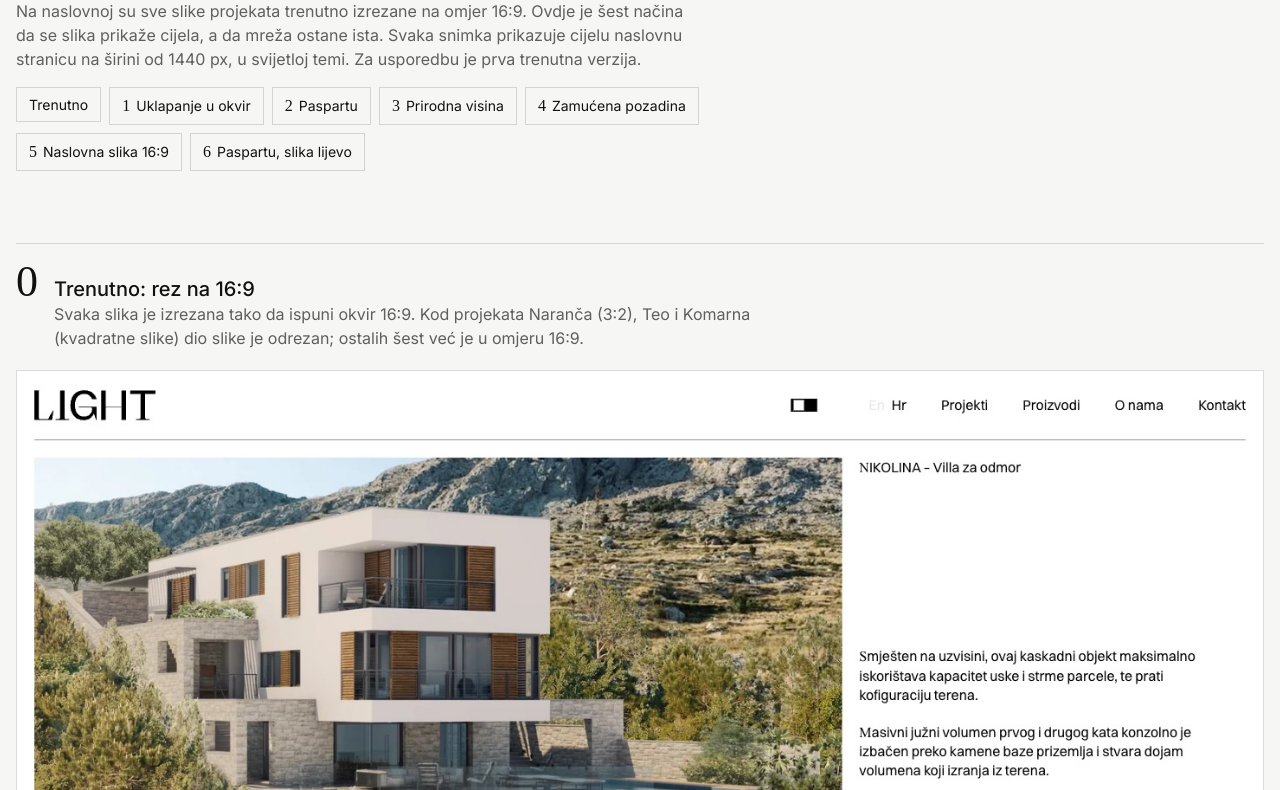
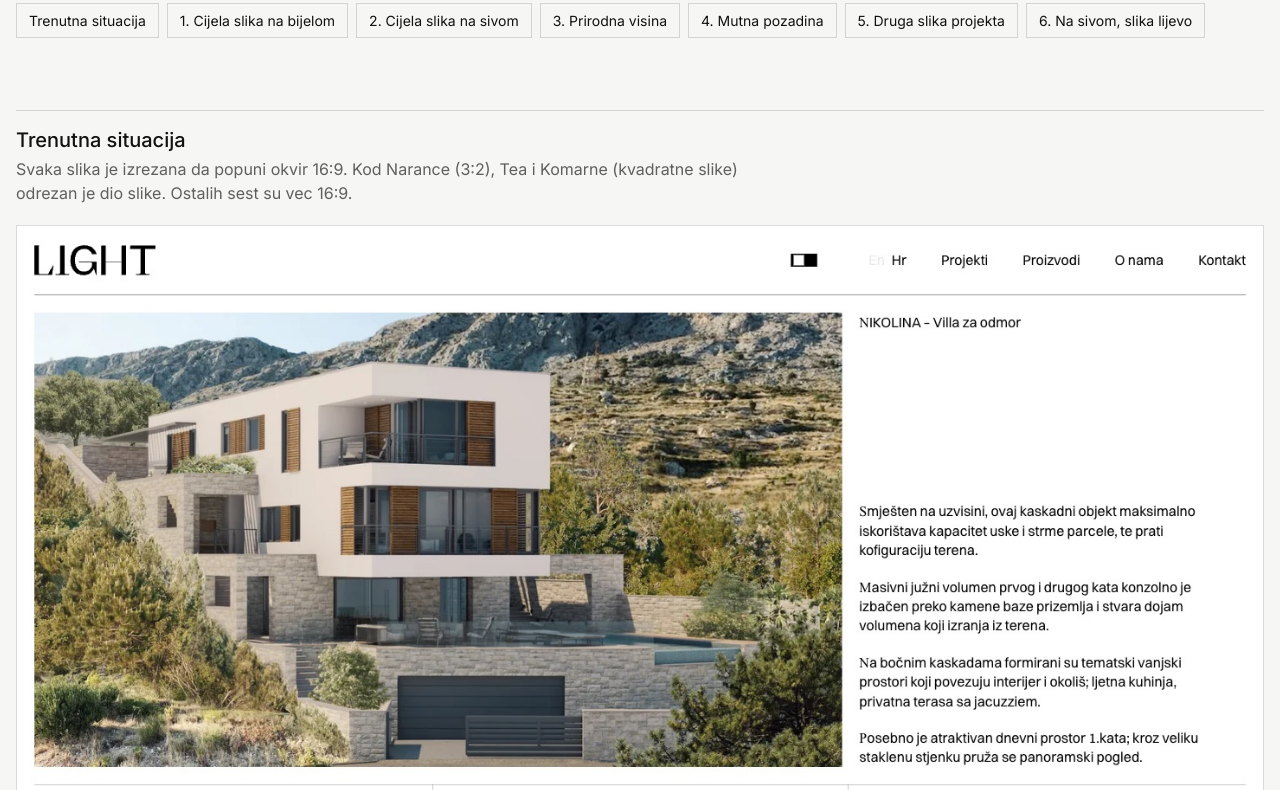
Before and after one commit to netopolit/light-pregled-slika, a plain HTML site: page index.html in a window 1280 px wide. Shown: the part 106-896 px from the top of the page. Drawn offline with Linux system fonts and the light colour scheme.

Commit message:
Novi tekst i nazivi opcija

```diff
--- a/index.html
+++ b/index.html
@@ -4,7 +4,7 @@
 <meta charset="utf-8">
 <meta name="viewport" content="width=device-width, initial-scale=1">
 <meta name="robots" content="noindex, nofollow">
-<title>Light – prikaz slika na naslovnoj</title>
+<title>Light - slike na naslovnoj</title>
 <link rel="preconnect" href="https://fonts.googleapis.com">
 <link rel="preconnect" href="https://fonts.gstatic.com" crossorigin>
 <link rel="stylesheet" href="https://fonts.googleapis.com/css2?family=Inter:wght@400;500&display=swap">
@@ -16,7 +16,6 @@
     --line: rgba(0, 0, 0, 0.14);
     --frame: #ffffff;
     --font-body: 'Inter', system-ui, -apple-system, 'Segoe UI', sans-serif;
-    --font-num: 'Times New Roman', Times, serif;
     color-scheme: light;
   }
   @media (prefers-color-scheme: dark) {
@@ -54,8 +53,7 @@
 
   header {
     display: grid;
-    gap: 16px;
-    max-width: 68ch;
+    gap: 20px;
   }
   h1 {
     font-size: clamp(26px, 4vw, 36px);
@@ -64,7 +62,6 @@
     letter-spacing: -0.01em;
     text-wrap: balance;
   }
-  header p { color: var(--muted); }
 
   nav ol {
     list-style: none;
@@ -74,9 +71,7 @@
     gap: 8px;
   }
   nav a {
-    display: inline-flex;
-    align-items: baseline;
-    gap: 6px;
+    display: inline-block;
     padding: 6px 12px;
     border: 1px solid var(--line);
     color: var(--fg);
@@ -85,7 +80,6 @@
   }
   nav a:hover { border-color: var(--fg); }
   nav a:focus-visible { outline: 2px solid var(--fg); outline-offset: 2px; }
-  nav .num { font-family: var(--font-num); font-size: 16px; }
 
   figure {
     display: grid;
@@ -94,18 +88,9 @@
   }
   figcaption {
     display: grid;
-    grid-template-columns: auto 1fr;
-    column-gap: 16px;
-    align-items: baseline;
+    gap: 4px;
     border-top: 1px solid var(--line);
     padding-top: 16px;
-  }
-  figcaption .num {
-    font-family: var(--font-num);
-    font-size: 44px;
-    line-height: 1;
-    grid-row: span 2;
-    min-width: 1ch;
   }
   figcaption h2 {
     font-size: 20px;
@@ -115,7 +100,6 @@
   figcaption p {
     color: var(--muted);
     max-width: 72ch;
-    min-width: 0;
   }
 
   .shot {
@@ -129,101 +113,83 @@
     height: auto;
   }
 
-  footer {
-    color: var(--muted);
-    font-size: 14px;
-    border-top: 1px solid var(--line);
-    padding-top: 16px;
-  }
-
   @media (max-width: 600px) {
     .page { gap: 48px; padding-block: 32px 56px; }
-    figcaption .num { font-size: 34px; }
   }
 </style>
 </head>
 <body>
 <main class="page">
   <header>
-    <h1>Naslovna: cijele slike u mreži projekata</h1>
-    <p>Na naslovnoj su sve slike projekata trenutno izrezane na omjer 16:9. Ovdje je šest načina da se slika prikaže cijela, a da mreža ostane ista. Svaka snimka prikazuje cijelu naslovnu stranicu na širini od 1440&nbsp;px, u svijetloj temi. Za usporedbu je prva trenutna verzija.</p>
+    <h1>Naslovna stranica: kako prikazati cijele slike</h1>
     <nav aria-label="Opcije">
       <ol>
-        <li><a href="#trenutno">Trenutno</a></li>
-        <li><a href="#opcija-1"><span class="num">1</span> Uklapanje u okvir</a></li>
-        <li><a href="#opcija-2"><span class="num">2</span> Paspartu</a></li>
-        <li><a href="#opcija-3"><span class="num">3</span> Prirodna visina</a></li>
-        <li><a href="#opcija-4"><span class="num">4</span> Zamućena pozadina</a></li>
-        <li><a href="#opcija-5"><span class="num">5</span> Naslovna slika 16:9</a></li>
-        <li><a href="#opcija-6"><span class="num">6</span> Paspartu, slika lijevo</a></li>
+        <li><a href="#trenutna-situacija">Trenutna situacija</a></li>
+        <li><a href="#opcija-1">1. Cijela slika na bijelom</a></li>
+        <li><a href="#opcija-2">2. Cijela slika na sivom</a></li>
+        <li><a href="#opcija-3">3. Prirodna visina</a></li>
+        <li><a href="#opcija-4">4. Mutna pozadina</a></li>
+        <li><a href="#opcija-5">5. Druga slika projekta</a></li>
+        <li><a href="#opcija-6">6. Na sivom, slika lijevo</a></li>
       </ol>
     </nav>
   </header>
 
-  <figure id="trenutno">
+  <figure id="trenutna-situacija">
     <figcaption>
-      <span class="num">0</span>
-      <h2>Trenutno: rez na 16:9</h2>
-      <p>Svaka slika je izrezana tako da ispuni okvir 16:9. Kod projekata Naranča (3:2), Teo i Komarna (kvadratne slike) dio slike je odrezan; ostalih šest već je u omjeru 16:9.</p>
+      <h2>Trenutna situacija</h2>
+      <p>Svaka slika je izrezana da popuni okvir 16:9. Kod Narance (3:2), Tea i Komarne (kvadratne slike) odrezan je dio slike. Ostalih sest su vec 16:9.</p>
     </figcaption>
-    <div class="shot"><img src="slike/0-trenutno.jpg" width="1440" height="1853" alt="Naslovna danas: sve slike projekata izrezane na 16:9"></div>
+    <div class="shot"><img src="slike/0-trenutna-situacija.jpg" width="1440" height="1853" alt="Naslovna stranica sada: sve slike izrezane na 16:9"></div>
   </figure>
 
   <figure id="opcija-1">
     <figcaption>
-      <span class="num">1</span>
-      <h2>Uklapanje u okvir</h2>
-      <p>Okvir 16:9 ostaje, a cijela slika se uklapa u njega, centrirana. Prazan prostor oko slike je boja pozadine stranice.</p>
+      <h2>1. Cijela slika na bijelom</h2>
+      <p>Okvir 16:9 ostaje, a slika se smanji da stane cijela, na sredini. Ostatak okvira je bijel, kao pozadina stranice.</p>
     </figcaption>
-    <div class="shot"><img src="slike/1-uklapanje.jpg" width="1440" height="1853" alt="Opcija 1: cijele slike centrirane u okvirima 16:9 na bijeloj pozadini" loading="lazy"></div>
+    <div class="shot"><img src="slike/1-na-bijelom.jpg" width="1440" height="1853" alt="Cijele slike na sredini bijelog okvira 16:9" loading="lazy"></div>
   </figure>
 
   <figure id="opcija-2">
     <figcaption>
-      <span class="num">2</span>
-      <h2>Paspartu</h2>
-      <p>Okvir 16:9 postaje svijetlosivi paspartu s rubom od 20&nbsp;px, a cijela slika stoji centrirana unutar njega. Paspartu imaju sve slike, pa okviri djeluju ujednačeno.</p>
+      <h2>2. Cijela slika na sivom</h2>
+      <p>Isto kao 1, ali je okvir svijetlosiv i oko slike je rub od 20 px. Sve slike imaju taj sivi okvir, pa izgledaju ujednaceno.</p>
     </figcaption>
-    <div class="shot"><img src="slike/2-paspartu.jpg" width="1440" height="1853" alt="Opcija 2: cijele slike centrirane na svijetlosivom paspartuu 16:9" loading="lazy"></div>
+    <div class="shot"><img src="slike/2-na-sivom.jpg" width="1440" height="1853" alt="Cijele slike na sredini svijetlosivog okvira 16:9" loading="lazy"></div>
   </figure>
 
   <figure id="opcija-3">
     <figcaption>
-      <span class="num">3</span>
-      <h2>Prirodna visina</h2>
-      <p>Bez fiksnog okvira: svaka slika zadržava svoj omjer. Najviša slika određuje visinu reda, a slike i naslovi poravnati su uz dno reda. Okomite i vodoravne linije mreže ostaju na mjestu.</p>
+      <h2>3. Prirodna visina</h2>
+      <p>Nema fiksnog okvira, svaka slika ima svoj omjer. Visina reda ide po najvisoj slici, a slike i nazivi su poravnati na dnu reda. Linije mreze ostaju gdje jesu.</p>
     </figcaption>
-    <div class="shot"><img src="slike/3-prirodna-visina.jpg" width="1440" height="2096" alt="Opcija 3: slike u izvornom omjeru, poravnate uz dno svakog reda" loading="lazy"></div>
+    <div class="shot"><img src="slike/3-prirodna-visina.jpg" width="1440" height="2096" alt="Slike u svom omjeru, poravnate na dnu svakog reda" loading="lazy"></div>
   </figure>
 
   <figure id="opcija-4">
     <figcaption>
-      <span class="num">4</span>
-      <h2>Zamućena pozadina</h2>
-      <p>Cijela slika stoji centrirana u okviru 16:9, a prazne strane popunjava zamućena, uvećana kopija iste slike. Ne učitava se nijedna dodatna datoteka.</p>
+      <h2>4. Mutna pozadina</h2>
+      <p>Cijela slika je na sredini okvira 16:9, a prazne strane popunjava ista slika, uvecana i zamucena.</p>
     </figcaption>
-    <div class="shot"><img src="slike/4-zamucena-pozadina.jpg" width="1440" height="1853" alt="Opcija 4: cijele slike preko zamućene kopije koja ispunjava okvir 16:9" loading="lazy"></div>
+    <div class="shot"><img src="slike/4-mutna-pozadina.jpg" width="1440" height="1853" alt="Cijele slike preko zamucene kopije iste slike u okviru 16:9" loading="lazy"></div>
   </figure>
 
   <figure id="opcija-5">
     <figcaption>
-      <span class="num">5</span>
-      <h2>Naslovna slika 16:9</h2>
-      <p>Raspored se ne mijenja. Naslovna slika svakog projekta postaje njegov prvi render u omjeru 16:9, pa ništa ne treba rezati: Naranča, Teo i Komarna prelaze na svoj drugi render. Buduće slike koje nisu 16:9 i dalje bi se rezale.</p>
+      <h2>5. Druga slika projekta</h2>
+      <p>Raspored ostaje isti. Za naslovnu sliku uzima se prva slika projekta koja je 16:9, pa nista ne treba rezati. Naranca, Teo i Komarna dobiju svoju drugu sliku. Nove slike koje nisu 16:9 i dalje bi se rezale.</p>
     </figcaption>
-    <div class="shot"><img src="slike/5-naslovna-16-9.jpg" width="1440" height="1853" alt="Opcija 5: svaka naslovna slika je render 16:9 koji ispunjava okvir" loading="lazy"></div>
+    <div class="shot"><img src="slike/5-druga-slika.jpg" width="1440" height="1853" alt="Svaka naslovna slika je vec 16:9 i popunjava okvir" loading="lazy"></div>
   </figure>
 
   <figure id="opcija-6">
     <figcaption>
-      <span class="num">6</span>
-      <h2>Paspartu, slika lijevo</h2>
-      <p>Isto kao opcija 2, ali je slika poravnata uz lijevi rub paspartua umjesto po sredini, pa joj se lijevi rub poklapa s naslovom ispod.</p>
+      <h2>6. Na sivom, slika lijevo</h2>
+      <p>Isto kao 2, ali je slika uz lijevi rub umjesto na sredini, pa je poravnata s nazivom ispod.</p>
     </figcaption>
-    <div class="shot"><img src="slike/6-paspartu-lijevo.jpg" width="1440" height="1853" alt="Opcija 6: cijele slike na svijetlosivom paspartuu, poravnate lijevo" loading="lazy"></div>
+    <div class="shot"><img src="slike/6-na-sivom-lijevo.jpg" width="1440" height="1853" alt="Cijele slike u svijetlosivom okviru, poravnate lijevo" loading="lazy"></div>
   </figure>
-
-  <footer>Snimljeno 19. studenoga 2026. na širini od 1440&nbsp;px. Tablet i mobilni prikaz nisu uključeni.</footer>
 </main>
 </body>
 </html>
```
Also changed, not shown: slike/0-trenutna-situacija.jpg (renamed from slike/0-trenutno.jpg), slike/1-na-bijelom.jpg (renamed from slike/1-uklapanje.jpg), slike/2-na-sivom.jpg (renamed from slike/2-paspartu.jpg), slike/4-mutna-pozadina.jpg (renamed from slike/4-zamucena-pozadina.jpg), slike/5-druga-slika.jpg (renamed from slike/5-naslovna-16-9.jpg), 2 other files.
